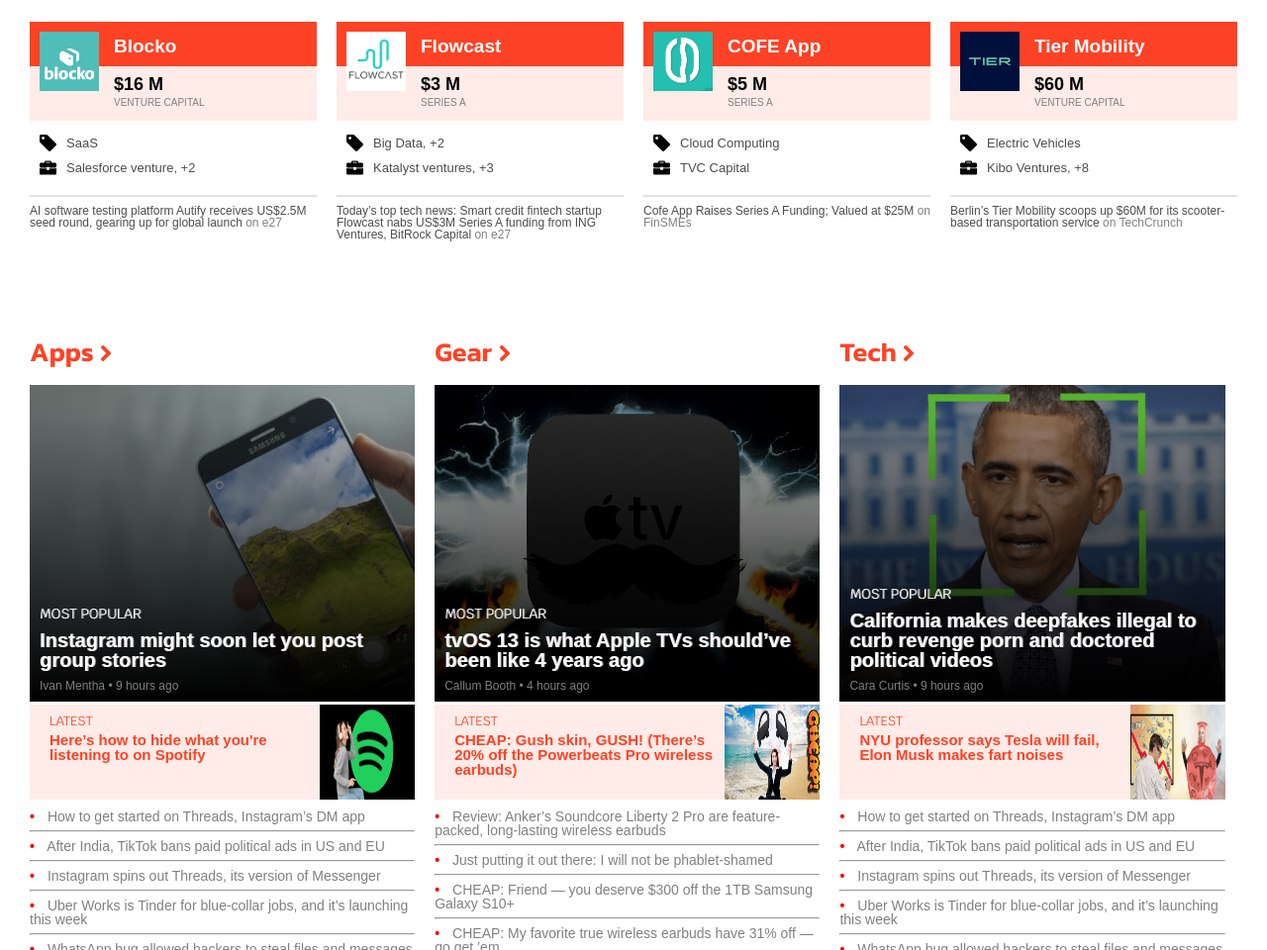
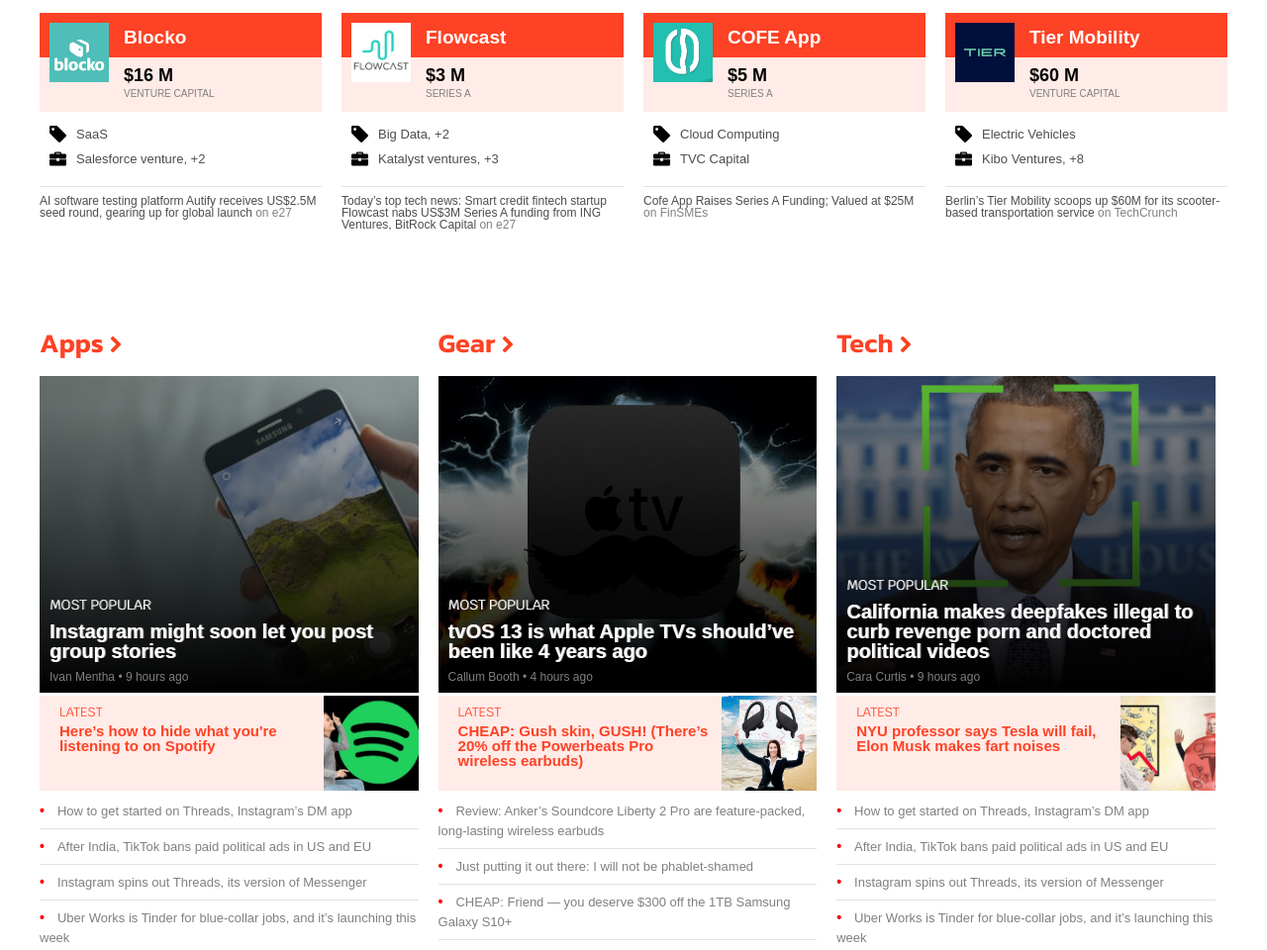
Before and after one commit to MarioDena/TNW-Responsive, a plain HTML site: page index.html in a window 1280 px wide. Shown: the part 1840-2800 px from the top of the page at 99% size. Drawn offline with Linux system fonts and the light colour scheme.

Commit message:
Fixed some responsive problems for chrome, added better styles

```diff
--- a/css/_categories.scss
+++ b/css/_categories.scss
@@ -37,6 +37,7 @@
     min-height: 96px;
     max-height: 96px;
     max-width: 96px;
+    object-fit: cover;
   }
 
   &__body {
--- a/css/_cover.scss
+++ b/css/_cover.scss
@@ -125,6 +125,7 @@
 @media only screen and (min-width: 1050px) {
   .coverContainer {
     height: 530px;
+    width: calc(100vw - 20px);
   }
   .cover-card {
     flex: 1 1 25%;
--- a/css/main.scss
+++ b/css/main.scss
@@ -9,12 +9,13 @@ main {
   padding-top: 80px;
 }
 
-hr.style-one {
-  border: 1px solid rgb(226, 226, 226);
+hr {
+  border: none;
+  border-top: 1px solid rgb(226, 226, 226);
 }
 
 .named-section {
-  margin: 50px 20px;
+  margin: 50px 30px;
   color: #fe4225;
 
   &__header {
@@ -41,3 +42,12 @@ a {
     padding-top: 110px;
   }
 }
+
+
+.category_article{
+  line-height: 20px;
+
+  & > a{
+    font-size: 13px;
+  }
+}
```
Also changed, not shown: css/main.css, 1 other file.
